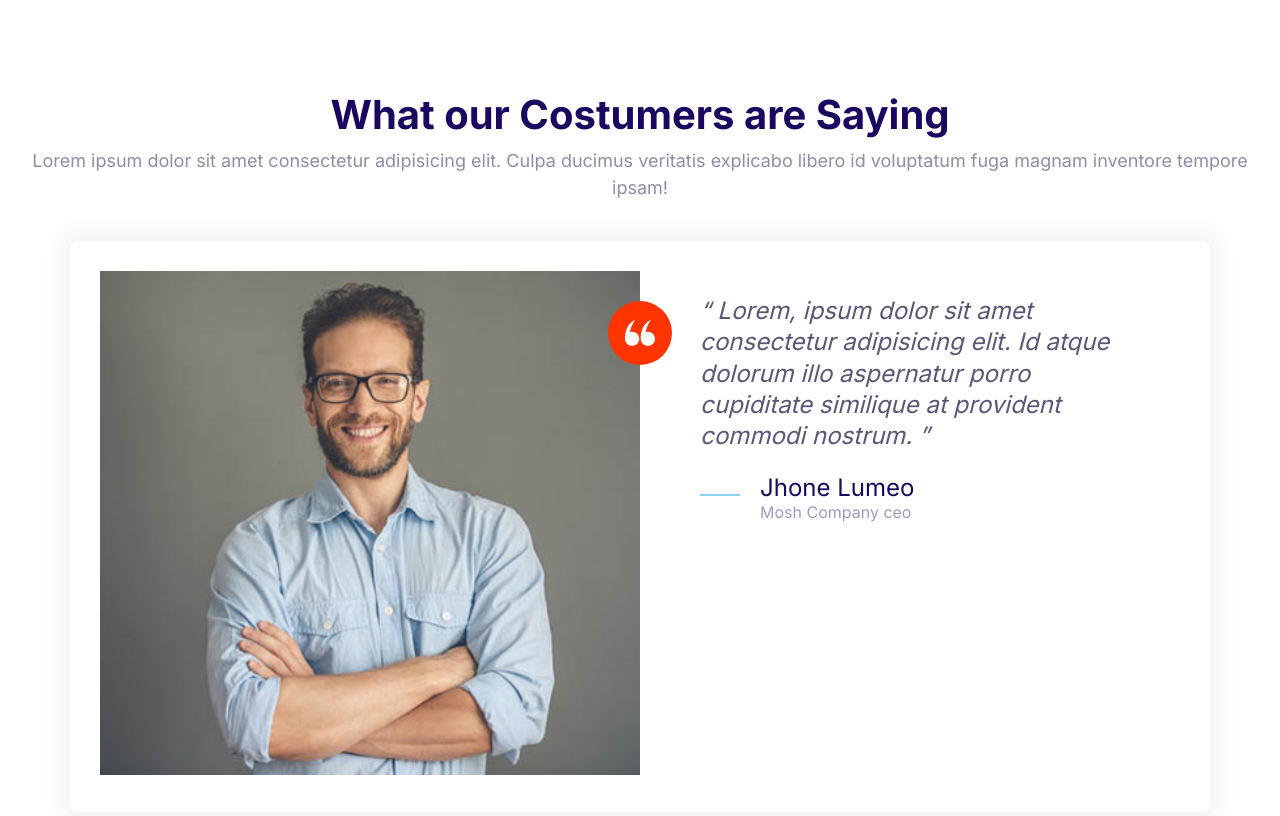
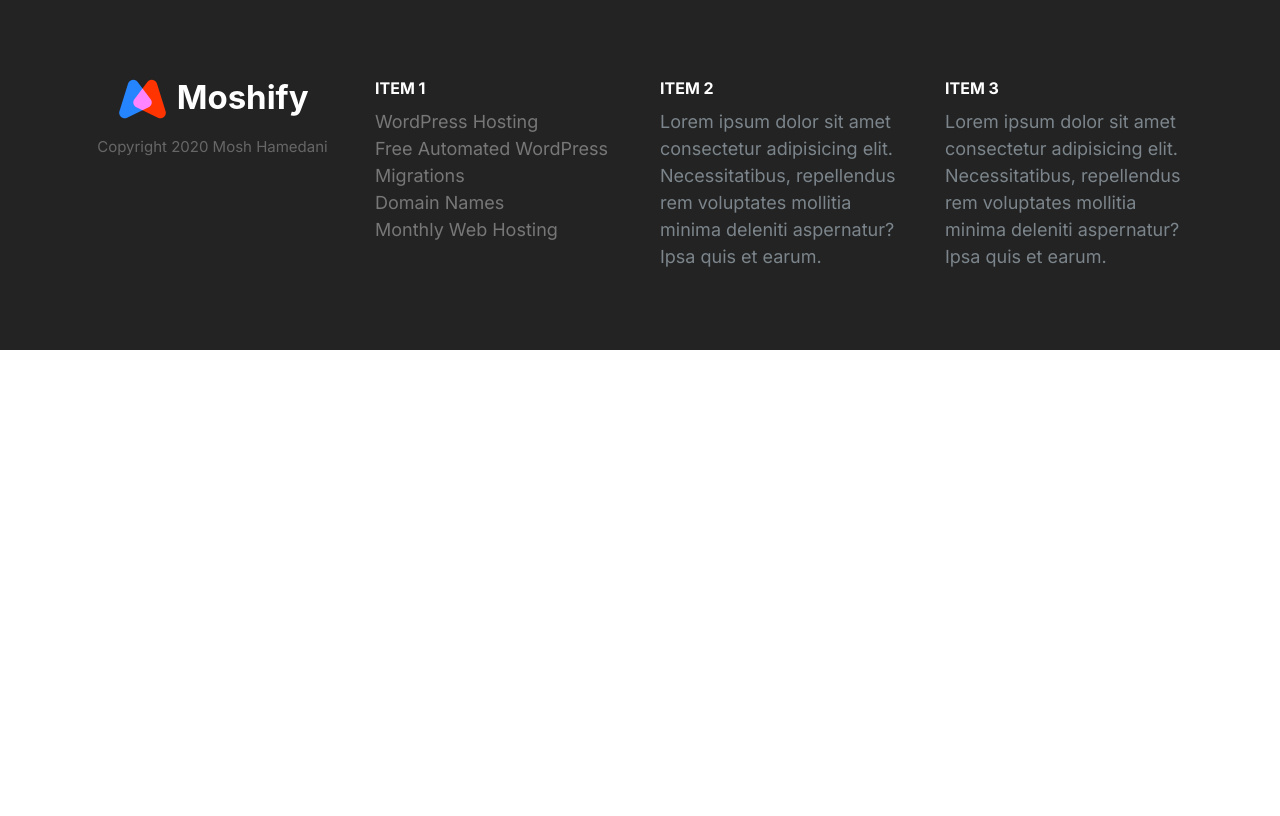
Before and after one commit to caiudias/cursomosh, a plain HTML site: page index.html in a window 1280 px wide. Drawn offline with Linux system fonts and the light colour scheme.

Commit message:
footer sorted.

```diff
--- a/css/styles.css
+++ b/css/styles.css
@@ -676,3 +676,64 @@ a {
     max-width: 700px;
   }
 }
+/*Footer*/
+.footer {
+  background: #232323;
+}
+.footer a {
+  color: #777;
+  transition: color 0.3s;
+}
+.footer a:hover {
+  color: #fff;
+}
+.footer__section {
+  padding: 2rem;
+  border-bottom: 1px solid #393939;
+}
+.footer__section .list {
+  margin: 0;
+}
+.footer__heading {
+  text-transform: uppercase;
+  font-weight: 600;
+}
+.footer__brand {
+  margin-top: 5rem;
+  text-align: center;
+}
+.footer__brand img {
+  width: 100%;
+  max-width: 230px;
+}
+.footer__copyright {
+  font-size: 2.1rem;
+  color: #fff;
+  opacity: 0.3;
+}
+
+@media screen and (min-width: 768px) {
+  .footer__sections {
+    grid-template-columns: repeat(auto-fit, minmax(10rem, 1fr));
+  }
+  .footer .collapsible__chevron {
+    display: none;
+  }
+  .footer .collapsible__content {
+    opacity: 1;
+    max-height: 100%;
+  }
+  .footer__brand {
+    order: -1;
+    margin-top: 1rem;
+  }
+  .footer__copyright {
+    font-size: 1.5rem;
+  }
+  .footer__section {
+    border: none;
+  }
+  .footer__heading {
+    font-size: 1.6rem;
+  }
+}
--- a/index.html
+++ b/index.html
@@ -15,50 +15,60 @@
     <link rel="stylesheet" href="css/styles.css" />
   </head>
   <body>
-    <section class="block">
-      <header class="block__header">
-        <h2>What our Costumers are Saying</h2>
-        <p>
-          Lorem ipsum dolor sit amet consectetur adipisicing elit. Culpa ducimus
-          veritatis explicabo libero id voluptatum fuga magnam inventore tempore
-          ipsam!
-        </p>
-      </header>
-      <div class="container">
-        <div class="card testimonial">
-          <div class="grid grid--1x2">
-            <div class="testimonial__image">
-              <img src="/images/testimonial.jpg" alt="A happy costumer" />
-              <span class="icon-container icon-container--accent">
-                <svg class="icon icon--primary icon--white icon--small">
-                  <use xlink:href="images/sprite.svg#quotes"></use>
-                </svg>
-              </span>
-            </div>
-            <blockquote class="quote">
-              <p class="quote__text">
-                Lorem, ipsum dolor sit amet consectetur adipisicing elit. Id
-                atque dolorum illo aspernatur porro cupiditate similique at
-                provident commodi nostrum.
-              </p>
-              <footer>
-                <div class="media">
-                  <div class="media__image">
-                    <svg class="icon icon--primary quote__line">
-                      <use xlink:href="images/sprite.svg#line"></use>
-                    </svg>
-                  </div>
-                  <div class="media__body">
-                    <h3 class="media__title quote__author">Jhone Lumeo</h3>
-                    <p class="quote__organization">Mosh Company ceo</p>
-                  </div>
-                </div>
-              </footer>
-            </blockquote>
+    <footer class="block block--dark footer">
+      <div class="container grid footer__sections">
+        <section class="collapsible collapsible--expanded footer__section">
+          <header class="collapsible__header">
+            <h2 class="collapsible__heading footer__heading">Item 1</h2>
+            <svg class="icon icon--primary collapsible__chevron">
+              <!---sprite for chevron is not working as in the course. used computer sprite to see the code working-->
+              <use xlink:href="images/sprite.svg#computer"></use>
+            </svg>
+          </header>
+          <div class="collapsible__content">
+            <ul class="list">
+              <li><a href="#">WordPress Hosting</a></li>
+              <li><a href="#">Free Automated WordPress</a></li>
+              <li><a href="#">Migrations</a></li>
+              <li><a href="#">Domain Names</a></li>
+              <li><a href="#">Monthly Web Hosting</a></li>
+            </ul>
           </div>
-        </div>
+        </section>
+        <section class="collapsible footer__section">
+          <header class="collapsible__header">
+            <h2 class="collapsible__heading footer__heading">Item 2</h2>
+            <svg class="icon icon--primary collapsible__chevron">
+              <!---sprite for chevron is not working as in the course. used computer sprite to see the code working-->
+              <use xlink:href="images/sprite.svg#computer"></use>
+            </svg>
+          </header>
+          <div class="collapsible__content">
+            Lorem ipsum dolor sit amet consectetur adipisicing elit.
+            Necessitatibus, repellendus rem voluptates mollitia minima deleniti
+            aspernatur? Ipsa quis et earum.
+          </div>
+        </section>
+        <section class="collapsible footer__section">
+          <header class="collapsible__header">
+            <h2 class="collapsible__heading footer__heading">Item 3</h2>
+            <svg class="icon icon--primary collapsible__chevron">
+              <!---sprite for chevron is not working as in the course. used computer sprite to see the code working-->
+              <use xlink:href="images/sprite.svg#computer"></use>
+            </svg>
+          </header>
+          <div class="collapsible__content">
+            Lorem ipsum dolor sit amet consectetur adipisicing elit.
+            Necessitatibus, repellendus rem voluptates mollitia minima deleniti
+            aspernatur? Ipsa quis et earum.
+          </div>
+        </section>
+        <section class="footer__brand">
+          <img src="images/logo.svg" alt="" />
+          <p class="footer__copyright">Copyright 2020 Mosh Hamedani</p>
+        </section>
       </div>
-    </section>
+    </footer>
     <script src="/js/main.js"></script>
   </body>
 </html>
```
